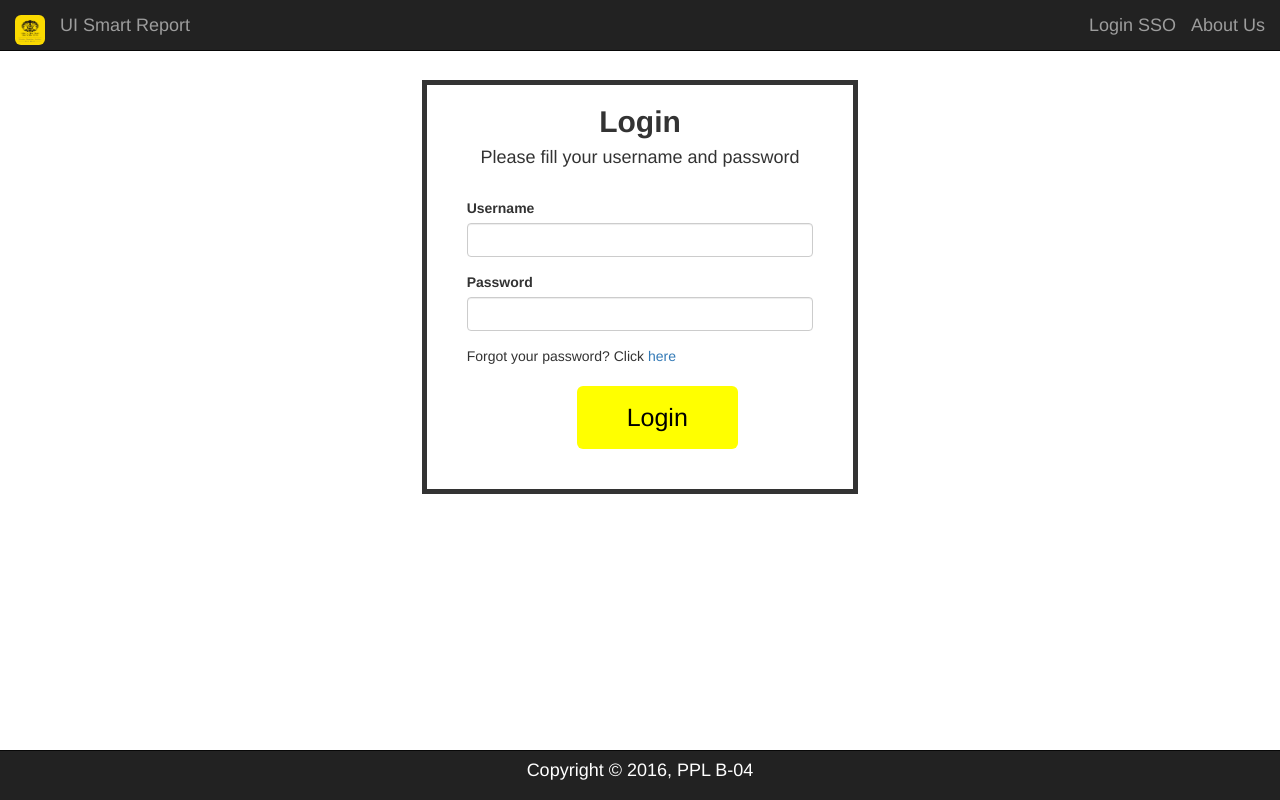
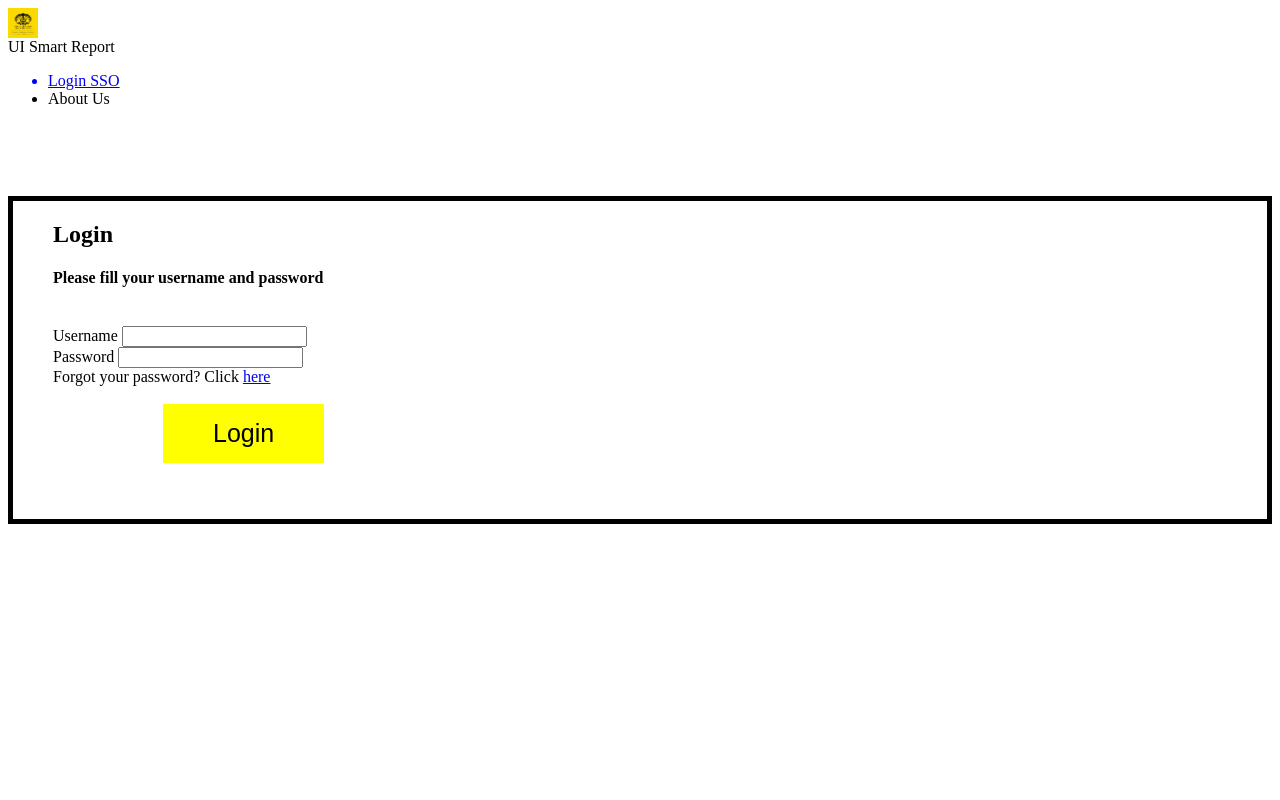
Before and after one commit to madriyanto/PPL-B4, a CodeIgniter app: page /database/index.php/Loginsp in a window 1280 px wide. Run offline with CodeIgniter, Linux system fonts and the light colour scheme; some libraries are stand-ins or nearby versions.

Commit message:
Split Header and Footer

```diff
--- a/UISmartReport/application/views/loginspacc.php
+++ b/UISmartReport/application/views/loginspacc.php
@@ -1,12 +1,3 @@
-<!DOCTYPE html>
-<html lang="en">
-<head>
-	<title>UI Smart Report | Login Special Account</title>
-	<meta charset="utf-8">
-	<meta name="viewport" content="width=device-width, initial-scale=1">
-	<link rel="stylesheet" href="<?php echo base_url('assets/css/bootstrap.min.css'); ?>" />
-	<script type="text/javascript" src="<?php echo base_url('assets/js/jquery.js'); ?>"></script>
-	<script type="text/javascript" src="<?php echo base_url('assets/js/bootstrap.min.js'); ?>"></script>
 <style>
 	.btn-primary {
 		background: #FFFF00;
@@ -28,7 +19,8 @@
 <nav class="navbar navbar-inverse navbar-fixed-top">
 	<div class="container-fluid">
 		<div class="navbar-header">
-	  <div class="navbar-brand"><img src="<?php echo base_url('assets/images/makara.png'); ?>" class="img-rounded" alt="Cinque Terre" width="30" height="30"></div>
+			<div class="navbar-brand">
+			<img src="<?php echo base_url('assets/images/makara.png'); ?>" class="img-rounded" alt="Cinque Terre" width="30" height="30"></div>
 			<div class="navbar-brand">UI Smart Report</div>
 		</div>
 		<ul class="nav navbar-nav navbar-right">
@@ -58,10 +50,3 @@
 		</form>
     </div>
 </div>
-<nav class="navbar navbar-inverse navbar-fixed-bottom">
-  <div class="container-fluid bg-4 text-center">
-    <h4><font color="white">Copyright &#169; 2016, PPL B-04</font></h4>
-  </div>
-</nav>
-</body>
-</html>
```
Lines whose indentation alone changed are shown as unchanged.
